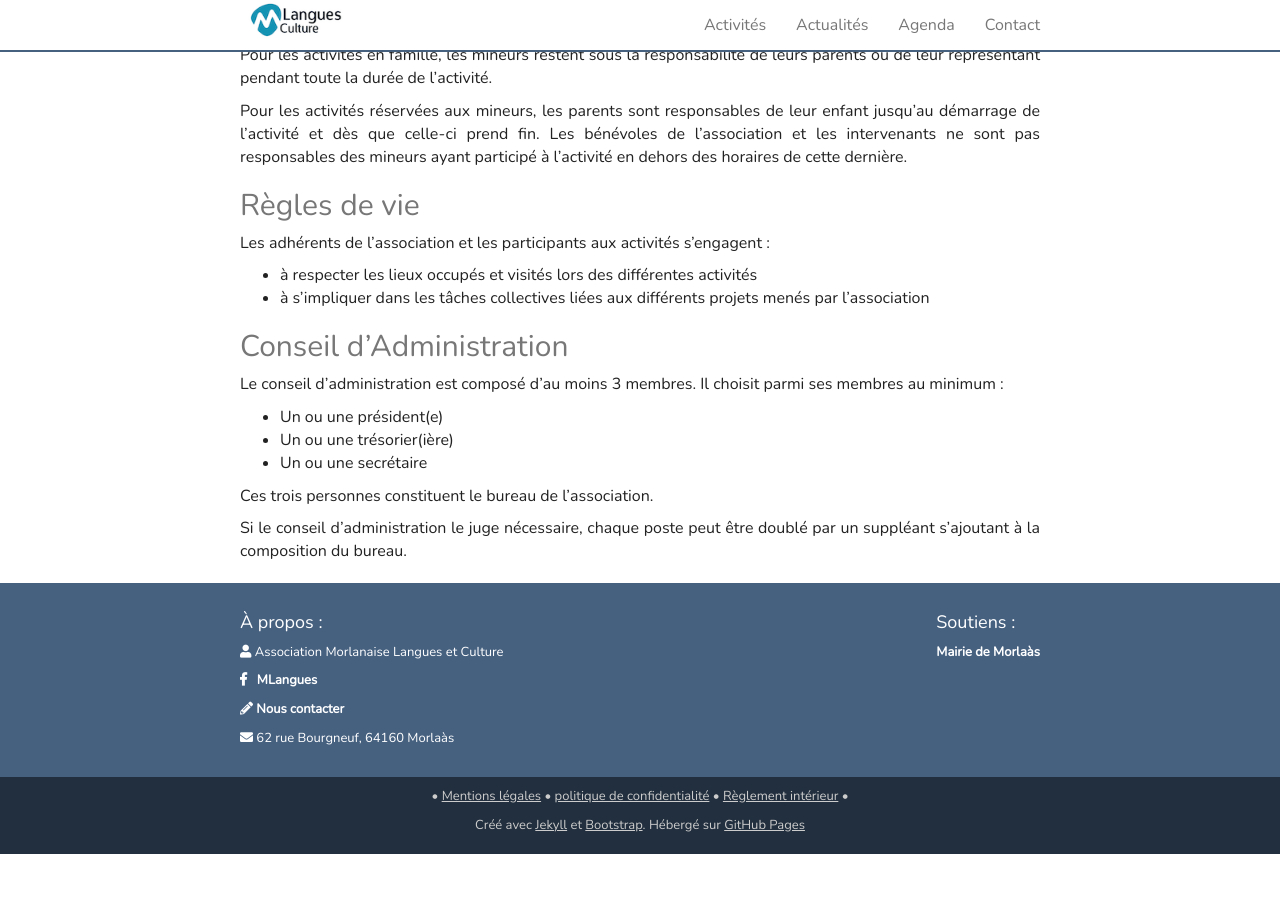
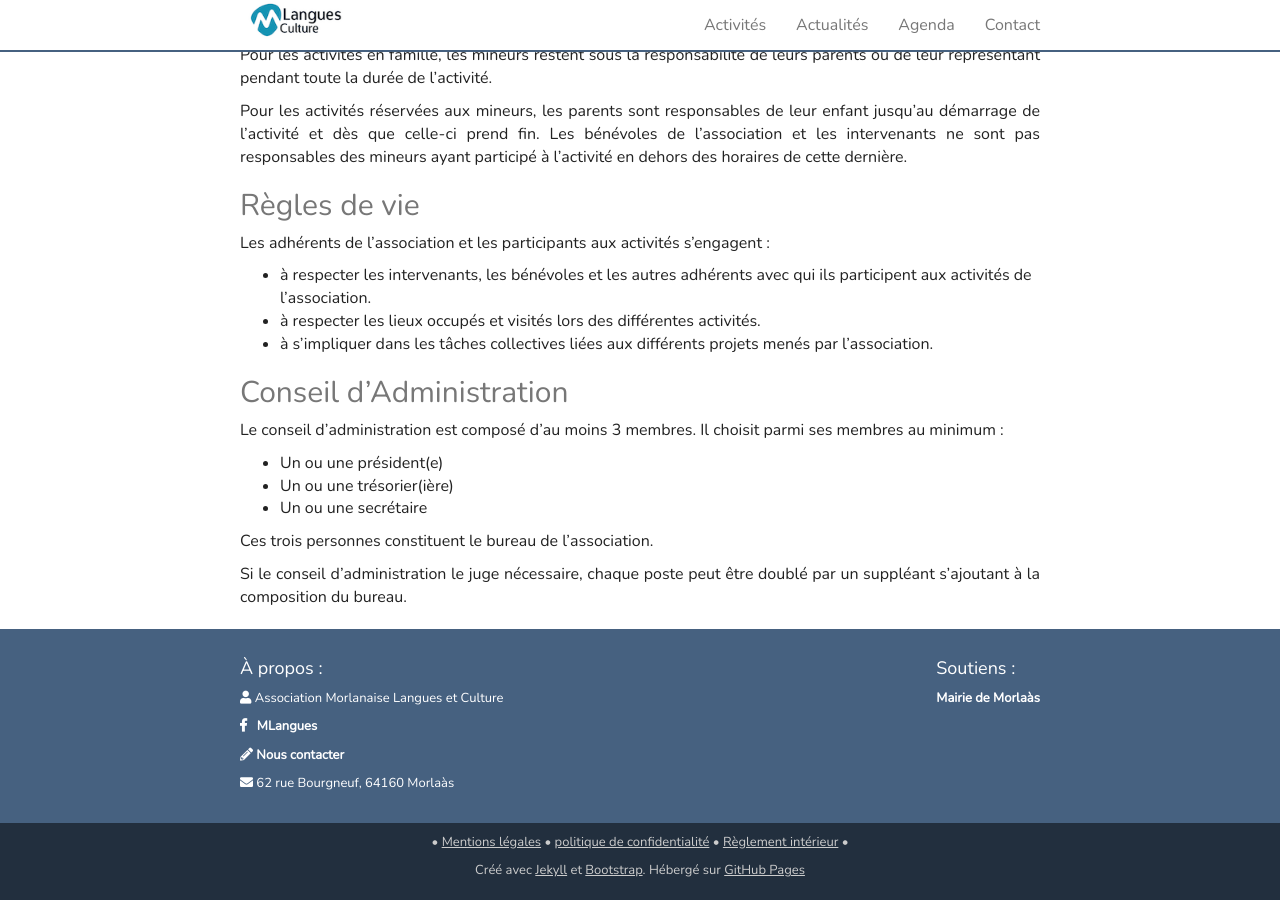
Before and after one commit to mlangues64/mlangues64.github.io, a Jekyll site: the page built from reglement.md, in a window 1280 px wide and 900 px high, scrolled down 828 px. Built offline with Jekyll 4.4.1, drawn with Linux system fonts in a browser that asks for light colours; nearby versions of some CDN libraries; before the commit the page ends 1682 px from its top, so only the background shows below that.

Commit message:
effectifs

```diff
--- a/_posts/2019-08-26-inscription2019-2020.markdown
+++ b/_posts/2019-08-26-inscription2019-2020.markdown
@@ -67,7 +67,7 @@ début de demi-journée, 9h30 le matin ou 14h l'après midi.
 |:--------:|:-------------:|:----:|
 | 14h00 - 15h00 | 7 - 10 ans | conseillé pour le centre aéré |
 | 15h00 - 16h00 | 7 - 10 ans |   |
-| 16h15 - 17h15 | 4 - 6 ans | <span style="color: #B7222E; font-weight:bold;">3 places libres</span> |
+| 16h15 - 17h15 | 4 - 6 ans | <span style="color: #B7222E; font-weight:bold;">COMPLET</span> |
 |:--------:|:-------------:|:----:|
 | 17h15 - 18h15 | 11 ans et plus | collège / Lycée |
 {: .table }
--- a/reglement.md
+++ b/reglement.md
@@ -57,8 +57,9 @@ participé à l'activité en dehors des horaires de cette dernière.
 
 Les adhérents de l'association et les participants aux activités s'engagent :
 
-* à respecter les lieux occupés et visités lors des différentes activités
-* à s'impliquer dans les tâches collectives liées aux différents projets menés par l'association
+* à respecter les intervenants, les bénévoles et les autres adhérents avec qui ils participent aux activités de l'association.
+* à respecter les lieux occupés et visités lors des différentes activités.
+* à s'impliquer dans les tâches collectives liées aux différents projets menés par l'association.
 
 ## Conseil d'Administration
 
```
